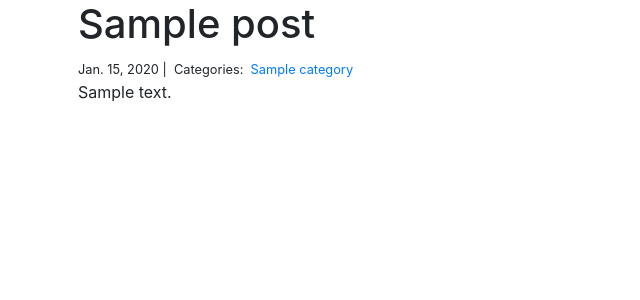
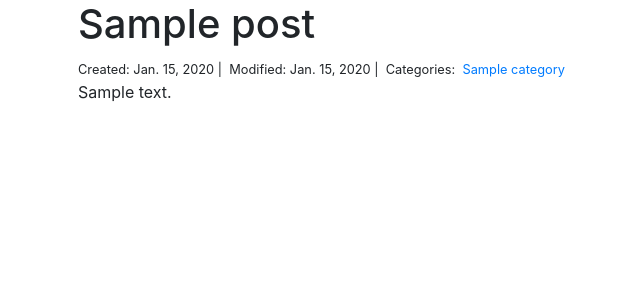
Before and after one commit to lanemoseley/anthem_3, a Django app: template blog/templates/blog_detail.html in a window 1280 px wide. Shown: the part 72-372 px from the top of the page, without its empty margins (207-847 px from the left). Run offline with Django 3.2, Linux system fonts and the light colour scheme; the template is opened without the code that fills it: values that come from a table or form of the project are taken from there, others are empty; tables that the repository leaves empty hold one stand-in row (values such as "Sample post"); parts of the project's set-up code (start-up, migrations or seed data) failed here and were passed over; some libraries are stand-ins or nearby versions.

Commit message:
Add created & modified dates to projects.

```diff
--- a/blog/templates/blog_detail.html
+++ b/blog/templates/blog_detail.html
@@ -8,7 +8,8 @@
 <div class="col-md-8 offset-md-2">
     <h1>{{ post.title }}</h1>
     <small>
-        {{ post.created_on.date }} |&nbsp;
+        Created: {{ post.created_on.date }} |&nbsp;
+        Modified: {{ post.last_modified.date }} |&nbsp;
         Categories:&nbsp;
         {% for category in post.categories.all %}
         <a href="{% url 'blog_category' category.name %}">
--- a/blog/templates/blog_index.html
+++ b/blog/templates/blog_index.html
@@ -13,7 +13,8 @@
     {% for post in posts %}
     <h2><a href="{% url 'blog_detail' post.pk%}">{{ post.title }}</a></h2>
     <small>
-        {{ post.created_on.date }} |&nbsp;
+        Created: {{ post.created_on.date }} |&nbsp;
+        Modified: {{ post.last_modified.date }} |&nbsp;
         Categories:&nbsp;
         {% for category in post.categories.all %}
         <a href="{% url 'blog_category' category.name %}">
--- a/projects/models.py
+++ b/projects/models.py
@@ -8,6 +8,8 @@ class Project(models.Model):
     technology = models.CharField(max_length=100)
     url = models.URLField(blank=True, null=True, max_length=250)
     image = models.ImageField(upload_to="images/")
+    created_on = models.DateTimeField(auto_now_add=True)
+    last_modified = models.DateTimeField(auto_now=True)
 
     def __str__(self):
         return f"{self.title}"
--- a/projects/templates/project_detail.html
+++ b/projects/templates/project_detail.html
@@ -10,6 +10,10 @@
 <h1>{{ project.title }}</h1>
 <div class="row">
     <div class="col-md-6">
+        <small>
+            Created: {{ project.created_on.date }} |&nbsp;
+            Modified: {{ project.last_modified.date }} &nbsp;
+        </small>
         <p>{{ project.description | markdown | safe }}</p>
         <br>
         <h5>Technologies:</h5>
--- a/projects/templates/project_index.html
+++ b/projects/templates/project_index.html
@@ -16,6 +16,10 @@
                 style="width: 100%; height: 250px; object-fit: contain;">
             <div class="card-body">
                 <h5 class="card-title">{{ project.title }}</h5>
+                <small>
+                    Created: {{ project.created_on.date }} |&nbsp;
+                    Modified: {{ project.last_modified.date }} &nbsp;
+                </small>
                 <p class="card-text">{{ project.description | truncatechars:100 | markdown | safe }}</p>
                 <a href="{% url 'project_detail' project.pk %}"
                    class="btn btn-primary">
```
Also changed, not shown: projects/migrations/0005_auto_20250204_0445.py (added).
